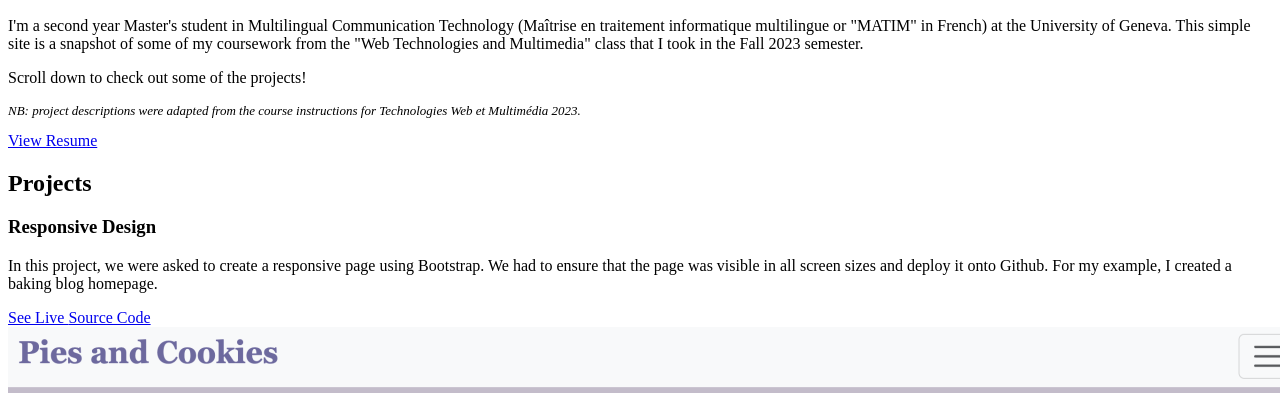
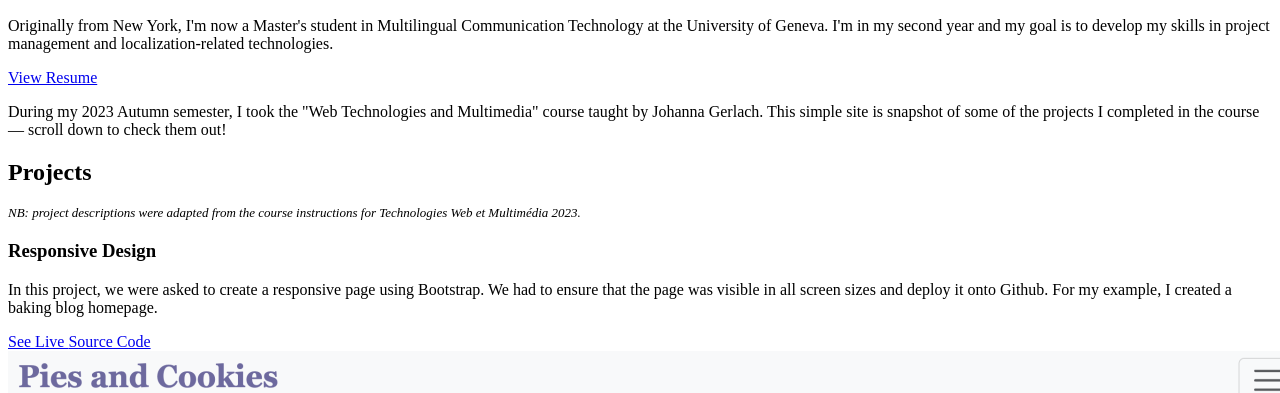
Before and after one commit to camila-ch/camila-ch.github.io, a website built with Parcel: page index.html in a window 1280 px wide. Shown: the part 407-800 px from the top of the page. Built offline with nearby package versions, Linux system fonts and the light colour scheme.

Commit message:
Update index.html

```diff
--- a/index.html
+++ b/index.html
@@ -60,22 +60,20 @@
         <div class="col-md-6 col-sm-12">
           <div class="about-wrapper__info load-hidden">
             <p class="about-wrapper__info-text">
-              I'm a second year Master's student in Multilingual Communication Technology (Maîtrise en traitement informatique multilingue or "MATIM" in French)
-              at the University of Geneva. This simple site is a snapshot of some of my coursework from the "Web Technologies and Multimedia"
-              class that I took in the Fall 2023 semester.
-            </p>
-            <p class="about-wrapper__info-text">
-              Scroll down to check out some of the projects!
-            </p>
-            <p class="about-wrapper__info-text" style="font-size: small; font-style: italic;">
-              NB: project descriptions were adapted from the course instructions for Technologies Web et Multimédia
-              2023.
+              Originally from New York, I'm now a Master's student in Multilingual Communication Technology at the
+              University of Geneva. I'm in my second year and my goal is to develop my skills in project management and
+              localization-related technologies.
             </p>
             <span class="d-flex mt-3">
               <a rel="noreferrer" target="_blank" class="cta-btn cta-btn--resume" href="dist/assets/resume.pdf">
                 View Resume
               </a>
             </span>
+            <p class="about-wrapper__info-text">
+              During my 2023 Autumn semester, I took the "Web Technologies and Multimedia"
+              course taught by Johanna Gerlach. This simple site is snapshot of some of the projects I completed in the
+              course — scroll down to check them out!
+            </p>
           </div>
         </div>
       </div>
@@ -88,7 +86,10 @@
     <div class="container">
       <div class="project-wrapper">
         <h2 class="section-title dark-blue-text">Projects</h2>
-
+        <p class="about-wrapper__info-text" style="font-size: small; font-style: italic;">
+          NB: project descriptions were adapted from the course instructions for Technologies Web et Multimédia
+          2023.
+        </p>
         <!-- First project -->
         <div class="row">
           <div class="col-lg-4 col-sm-12">
```
